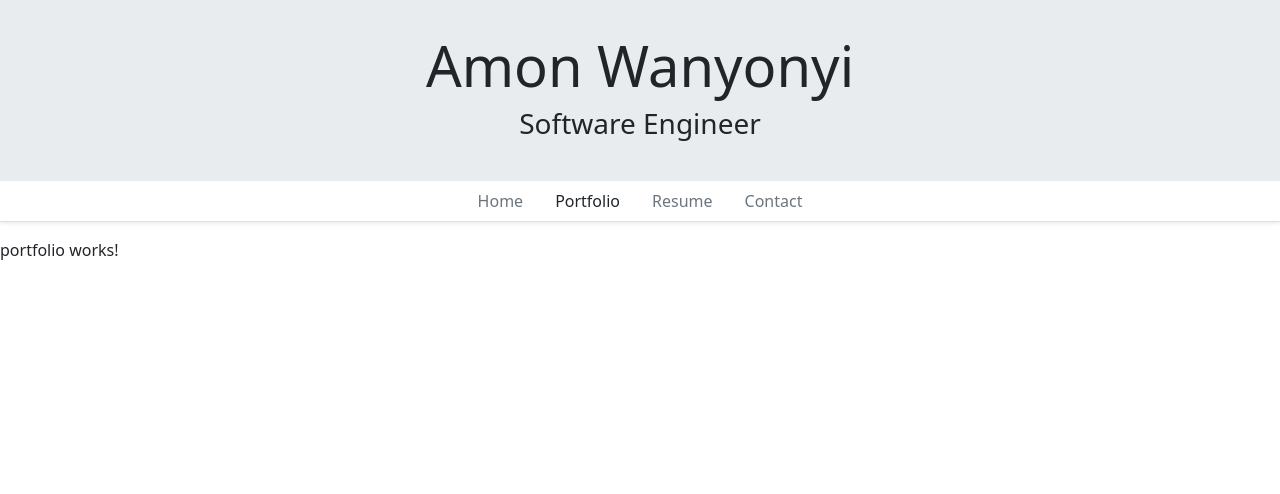
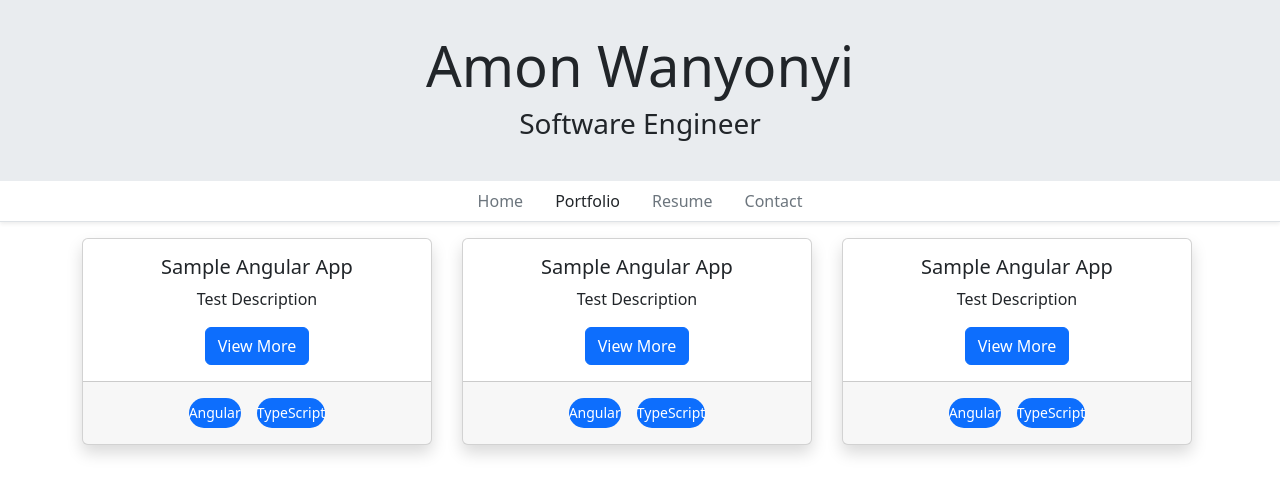
Before and after one commit to w-amon/portfolio-amon, an Angular app: page /portfolio in a window 1280 px wide. Shown: the top 494 px of the page. Built offline with nearby package versions, Linux system fonts and the light colour scheme.

Commit message:
Add files

```diff
--- a/package.json
+++ b/package.json
@@ -21,7 +21,7 @@
     "bootstrap": "^5.2.3",
     "ngx-bootstrap": "^11.0.2",
     "rxjs": "~7.8.0",
-    "tslib": "^2.3.0",
+    "tslib": "^2.6.2",
     "zone.js": "~0.13.0"
   },
   "devDependencies": {
--- /dev/null
+++ b/src/app/_models/project.ts
@@ -0,0 +1,9 @@
+export interface Project {
+    id: number;
+    name: string;
+    summary: string;
+    description: string;
+    projectLink: string;
+    pictures: string[];
+    tags: string[];
+}
--- a/src/app/app.module.ts
+++ b/src/app/app.module.ts
@@ -10,6 +10,7 @@ import { HomeComponent } from './home/home.component';
 import { PortfolioComponent } from './portfolio/portfolio.component';
 import { ResumeComponent } from './resume/resume.component';
 import { ContactComponent } from './contact/contact.component';
+import { ProjectCardComponent } from './project-card/project-card.component';
 
 @NgModule({
   declarations: [
@@ -19,7 +20,8 @@ import { ContactComponent } from './contact/contact.component';
     HomeComponent,
     PortfolioComponent,
     ResumeComponent,
-    ContactComponent
+    ContactComponent,
+    ProjectCardComponent
   ],
   imports: [
     BrowserModule,
--- a/src/app/home/home.component.html
+++ b/src/app/home/home.component.html
@@ -1 +1,21 @@
-<p>home works!</p>
+<div class="container">
+    <div class="row">
+        <!-- About Me -->
+        <div class="col-lg shadow border m-1">
+            <div class="text-center">
+                <h2>About Me</h2>
+                <img src="../../assets/profile.JPG" alt="Profile Pictute" width="256" height="256" class="rounded-circle">
+                <p>
+                    Am a software developer with expertise in a range of technologies, I have accumulated a diverse skill set that allows me to tackle a wide variety of projects. My proficiency spans from front-end development with AngularJS to back-end development with Python frameworks like Flask and Django, as well as content management systems like Drupal, and database management with MySQL and PostgreSQL. Additionally, I have experience working with PHP to create web applications and websites.
+                </p>
+            </div>
+        </div>
+
+        <div class="col-lg shadow border m-1">
+            <!-- Featured Projects -->
+            <div class="text-center">
+                <h2>Featured Projects</h2>
+            </div>
+        </div>
+    </div>
+</div>
--- a/src/app/portfolio/portfolio.component.css
+++ b/src/app/portfolio/portfolio.component.css
@@ -0,0 +1,4 @@
+#id {
+    max-width: 380px;
+    min-width: 380px;
+}
--- a/src/app/portfolio/portfolio.component.html
+++ b/src/app/portfolio/portfolio.component.html
@@ -1 +1,15 @@
-<p>portfolio works!</p>
+<div class="container">
+    <div class="row">
+        <div class="col-lg-4 col-md-6 mb-4" id="card">
+            <app-project-card [project]="project"></app-project-card>
+        </div>
+
+        <div class="col-lg-4 col-md-6 mb-4" id="card">
+            <app-project-card [project]="project"></app-project-card>
+        </div>
+
+        <div class="col-lg-4 col-md-6 mb-4" id="card">
+            <app-project-card [project]="project"></app-project-card>
+        </div>
+    </div>
+</div>
--- a/src/app/portfolio/portfolio.component.ts
+++ b/src/app/portfolio/portfolio.component.ts
@@ -1,5 +1,6 @@
 import { Component } from '@angular/core';
 import { Title } from '@angular/platform-browser';
+import { Project } from '../_models/project';
 
 @Component({
   selector: 'app-portfolio',
@@ -8,6 +9,16 @@ import { Title } from '@angular/platform-browser';
 })
 export class PortfolioComponent {
 
+  project: Project = {
+    id: 0,
+    name: 'Sample Angular App',
+    summary: 'Test Description',
+    description: '',
+    projectLink: '',
+    pictures: [],
+    tags: ['Angular', 'TypeScript']
+  };
+
   constructor(private titleService: Title) {
     this.titleService.setTitle('Amon .W - Portfolio');
   }
--- /dev/null
+++ b/src/app/project-card/project-card.component.css
@@ -0,0 +1,13 @@
+.card {
+    max-width: 350px;
+    min-width: 350px;
+}
+
+.tag {
+    width: fit-content;
+    font-size: 14px;
+    line-height: 30px;
+    border-radius: 20px;
+    color: #ffffff;
+    margin: auto;
+}
--- /dev/null
+++ b/src/app/project-card/project-card.component.html
@@ -0,0 +1,15 @@
+<div class="card shadow text-center">
+    <div class="card-body">
+        <h5 class="card-title">{{project.name}}</h5>
+        <p class="card-text">{{project.summary}}</p>
+        <button class="btn btn-primary">View More</button>
+    </div>
+
+    <div class="card-footer">
+        <div class="d-flex flex-wrap justify-content-center">
+            <div *ngFor="let tag of project.tags">
+                <div class="tag text-center bg-primary m-2">{{tag}}</div>
+            </div>
+        </div>
+    </div>
+</div>
--- a/src/styles.css
+++ b/src/styles.css
@@ -1 +1,4 @@
 /* You can add global styles to this file, and also import other style files */
+.container {
+    max-width: 1140px;
+}
```
Also changed, not shown: src/app/project-card/project-card.component.ts (added, +11 -0 lines), 2 other files (tests, documents, lock files or other folders).
